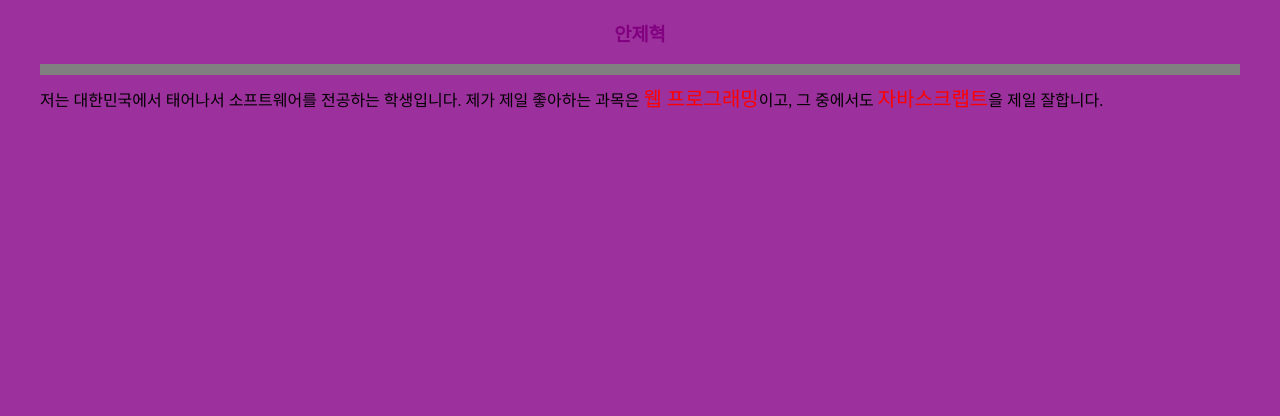
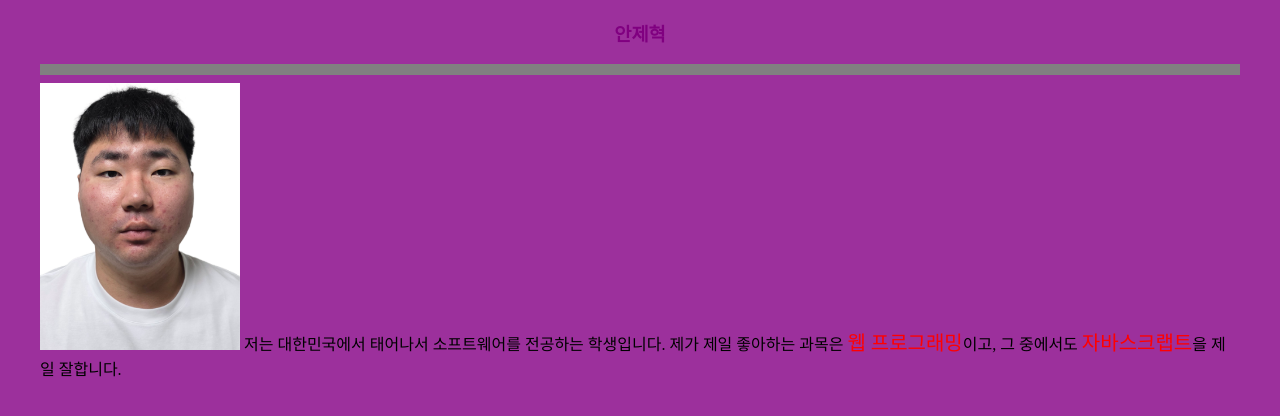
Before and after one commit to jaehyuk04/webp, a plain HTML site: page 0902/test1.html in a window 1280 px wide. Drawn offline with Linux system fonts and the light colour scheme.

Commit message:
Update test1.html

```diff
--- a/0902/test1.html
+++ b/0902/test1.html
@@ -24,8 +24,7 @@
 <body>
     <h3 onmouseover="show()" onmouseout="hide()">안제혁</h3>
     <hr>
-    <img id="fig" src=https://cdn.phototourl.com/free/2026-09-02-624f95f8-5ecc-40c3-b47a-68afb9deeb09.png" width="150" height="200"
-    alt="안제혁">
+    <img id="myPhoto" src="my_face.png" width="200">
     저는 대한민국에서 태어나서 소프트웨어를 전공하는 학생입니다.
     제가 제일 좋아하는 과목은 <span>웹 프로그래밍</span>이고,
     그 중에서도 <span>자바스크랩트</span>을 제일 잘합니다.
```
